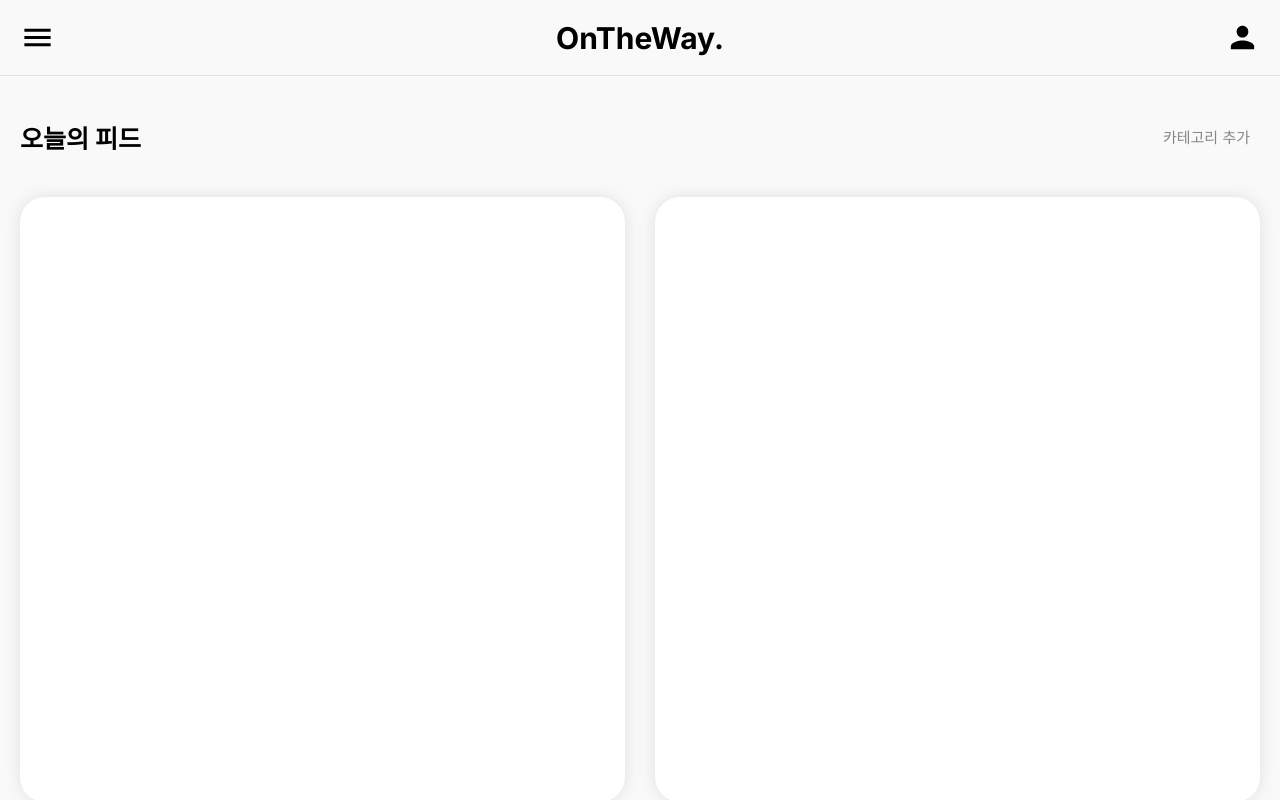
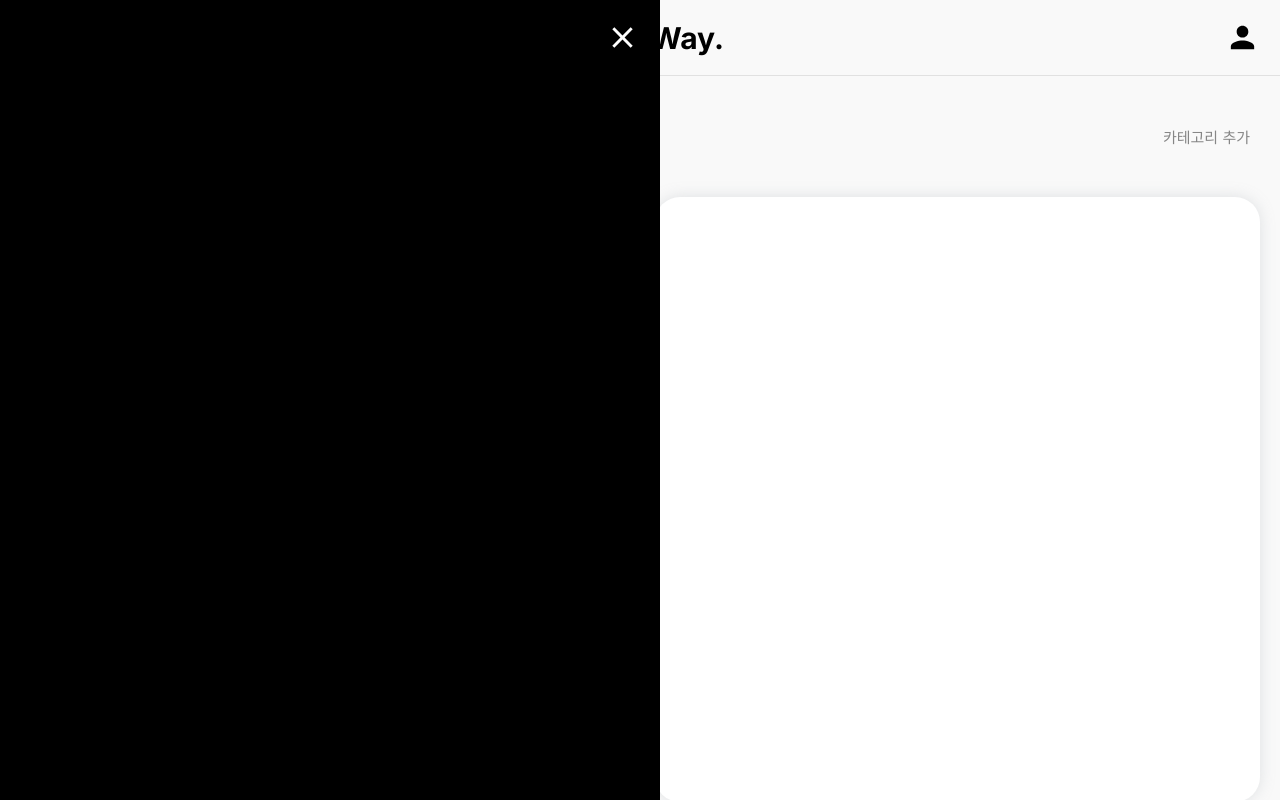
Before and after one commit to jewonr/OnTheWay, a React (Create React App) app: page /memo in a window 1280 px wide. Shown: the top 800 px of the page. Built offline with nearby package versions, Linux system fonts and the light colour scheme.

Commit message:
add sidebar

```diff
--- a/package.json
+++ b/package.json
@@ -15,11 +15,13 @@
     "@types/react": "^18.0.17",
     "@types/react-dom": "^18.0.6",
     "@types/react-redux": "^7.1.24",
+    "@types/react-router-dom": "^5.3.3",
     "@types/redux": "^3.6.0",
     "@types/styled-components": "5.1.26",
     "react": "^18.2.0",
     "react-dom": "^18.2.0",
     "react-redux": "^8.0.2",
+    "react-router-dom": "^6.3.0",
     "react-scripts": "5.0.1",
     "redux": "^4.2.0",
     "styled-components": "^5.3.5",
--- a/src/components/MemoItem.tsx
+++ b/src/components/MemoItem.tsx
@@ -14,7 +14,6 @@ const Container = styled.div`
   display: flex;
   justify-content: space-between;
   align-items: center;
-  border: .5px solid #E1E1E1;
   border-collapse: collapse;
   background-color: #FFFFFF;
 `
--- a/src/components/MemoList.tsx
+++ b/src/components/MemoList.tsx
@@ -11,13 +11,18 @@ const Container = styled.div<{ length: number }>`
   width: 100%;
   border-collapse: collapse;
   > * {
+    border: .5px solid #E1E1E1;
+
     &:first-child {
       border-radius: 5px 5px 0 0;
-      border: .5px solid #E1E1E1;
     }
 
     &:last-child {
       border-radius: 0 0 5px 5px;
+    }
+
+    &:first-child, last-child {
+      border-radius: 5px;
     }
   }
 `
--- a/src/components/MenuBar.tsx
+++ b/src/components/MenuBar.tsx
@@ -2,6 +2,10 @@ import React from 'react'
 import styled from 'styled-components'
 import MenuIcon from '@mui/icons-material/Menu';
 import PersonIcon from '@mui/icons-material/Person';
+
+type MenuBarType = {
+  onClick: () => void;
+}
 
 const Container = styled.div`
   width: 100%;
@@ -18,15 +22,13 @@ const Title = styled.div`
   font-weight: 700;
 `
 
-function MenuBar() {
+function MenuBar({ onClick }: MenuBarType) {
   return (
-    <>
-      <Container>
-        <MenuIcon fontSize='large' />
-        <Title>OnTheWay.</Title>
-        <PersonIcon fontSize='large' />
-      </Container>
-    </>
+    <Container>
+      <MenuIcon fontSize='large' onClick={onClick} />
+      <Title>OnTheWay.</Title>
+      <PersonIcon fontSize='large' />
+    </Container>
   )
 }
 
--- /dev/null
+++ b/src/components/SideMenu.tsx
@@ -0,0 +1,72 @@
+import React from 'react';
+import styled from 'styled-components';
+import CloseIcon from '@mui/icons-material/Close';
+
+type SideMenuType = {
+  visible: boolean;
+  onClose: () => void;
+}
+
+const Container = styled.div<{ visible: boolean }>`
+  height: 100vh;
+  width: 75vw;
+  padding: 20px;
+  background-color: #000000;
+  position: absolute;
+  top: 0;
+  transition: 0.5s;
+  left: ${props => props.visible ? '0' : '-300px'};
+`
+
+const Close = styled.div`
+  display: flex;
+  justify-content: flex-end;
+`
+
+const TextWrapper = styled.div`
+  margin: 70px 20px 0 20px;
+`
+
+const HomeText = styled.div`
+  font-size: 25px;
+  font-weight: 700;
+  color: #FFFFFF;
+`
+
+const MenuTextWrapper = styled.div`
+  margin: 60px 0;
+
+  > * {
+    &:last-child {
+      margin-bottom: 0;
+    }
+  }
+`
+
+const MenuText = styled.div`
+  font-size: 20px;
+  color: #FFFFFF;
+  margin-bottom: 18px;
+`
+
+function SideMenu({ visible, onClose }: SideMenuType) {
+  return (
+    <Container visible={visible} >
+      <Close>
+        <CloseIcon fontSize='large' htmlColor='#FFFFFF' onClick={onClose} />
+      </Close>
+      <TextWrapper>
+        <HomeText>홈</HomeText>
+        <MenuTextWrapper>
+          <MenuText>오늘의 피드</MenuText>
+          <MenuText>나의 스크랩</MenuText>
+          <MenuText>오늘 할 일</MenuText>
+          <MenuText>메모</MenuText>
+        </MenuTextWrapper>
+        <MenuText>히스토리</MenuText>
+      </TextWrapper>
+    </Container>
+  )
+}
+
+export default SideMenu;
--- a/src/components/TodoList.tsx
+++ b/src/components/TodoList.tsx
@@ -1,10 +1,9 @@
 import React from 'react'
 import styled from 'styled-components';
-import todo from '../modules/todo';
 import TodoItem from './TodoItem'
 import { useSelector, useDispatch } from 'react-redux';
 import { RootState } from '../modules';
-import { addTodo, removeTodo, toggleTodo } from '../modules/todo';
+import { removeTodo, toggleTodo } from '../modules/todo';
 
 type TodoListType = {
   toggleSecButton: boolean;
--- a/src/pages/Header.tsx
+++ b/src/pages/Header.tsx
@@ -1,5 +1,7 @@
+import { useState } from 'react';
 import styled from 'styled-components'
 import MenuBar from '../components/MenuBar'
+import SideMenu from '../components/SideMenu'
 
 const Container = styled.div`
   position: fixed;
@@ -11,9 +13,20 @@ const Container = styled.div`
 `
 
 function Header() {
+  const [visible, setVisible] = useState(false);
+
+  const onClick = () => {
+    setVisible(true);
+  }
+
+  const onClose = () => {
+    setVisible(false);
+  }
+
   return (
     <Container>
-      <MenuBar />
+      <SideMenu visible={visible} onClose={onClose} />
+      <MenuBar onClick={onClick} />
     </Container>
   )
 }
```
Also changed, not shown: 1 other file (tests, documents, lock files or other folders).
